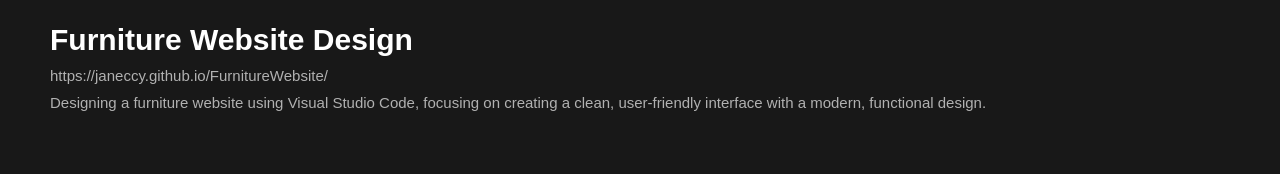
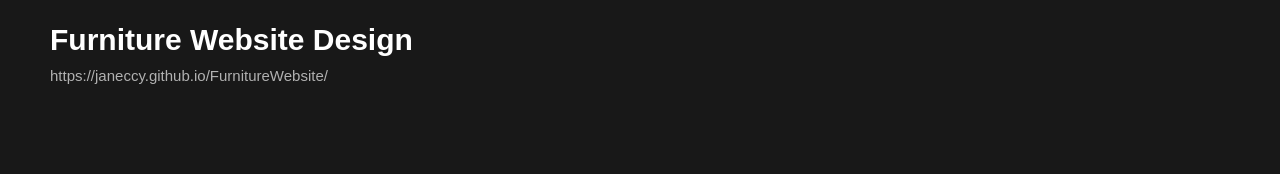
Before and after one commit to JaneCCY/Jane-Chen-Portfolio, a website: page webDesign.html in a window 1280 px wide. Shown: the part 1299-1473 px from the top of the page. Drawn offline with nearby package versions, Linux system fonts and the light colour scheme; a web font is replaced by a local one.

```diff
--- a/webDesign.html
+++ b/webDesign.html
@@ -53,7 +53,6 @@
                 <div class="TextBox">
                     <h3>Furniture Website Design</h3>
                     <p>https://janeccy.github.io/FurnitureWebsite/</p>
-                    <p>Designing a furniture website using Visual Studio Code, focusing on creating a clean, user-friendly interface with a modern, functional design.</p>
                 </div>
             </div>
 
```
